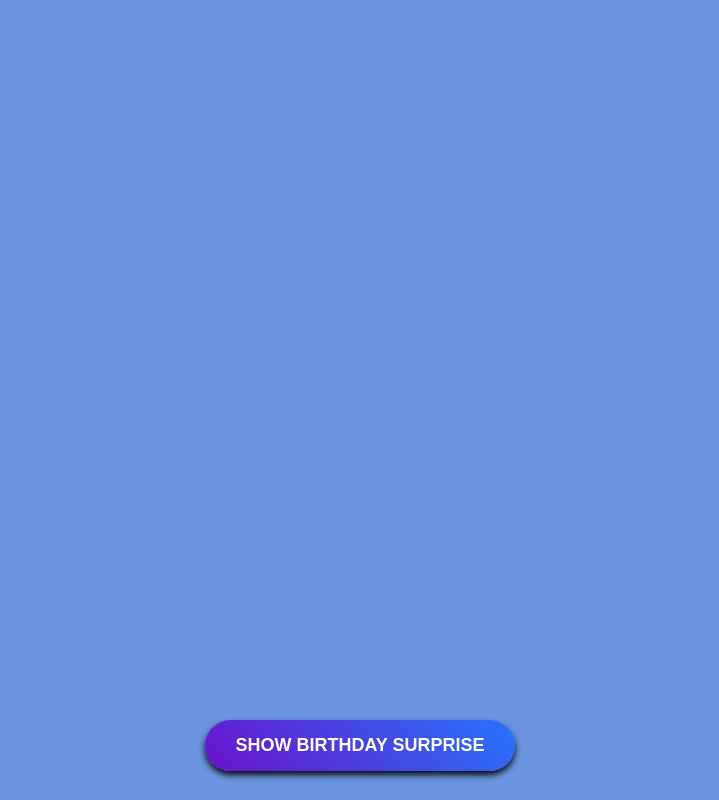
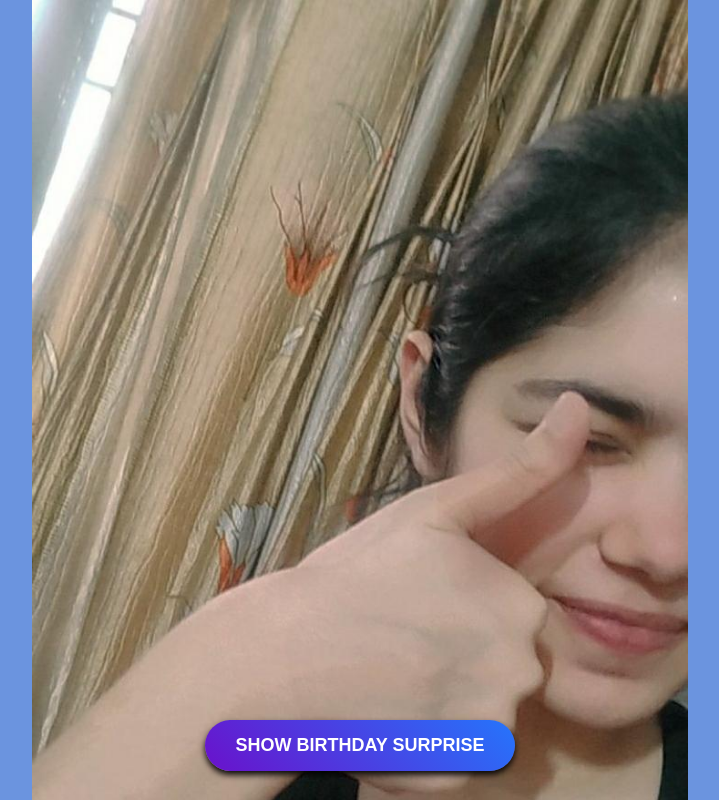
Before and after one commit to anhad01/images, a plain HTML site: page index.html in a window 1280 px wide. Shown: the whole page, without its empty margins (280-999 px from the left). Drawn offline with Linux system fonts and the light colour scheme.

Commit message:
Update index.html

```diff
--- a/index.html
+++ b/index.html
@@ -196,7 +196,7 @@
 </head>
 <body>
     <div id="what" class="what">
-        <img src="./what.jpg" width="656" alt="">
+        <img src="./Ok.jpg" width="656" alt="">
     </div>
     <div id="content" style="display:none;">
         <img src="https://github.com/anhad01/assignment/blob/main/java/%E2%80%94Pngtree%E2%80%94happy%20birthday%20banner%20bunting%20png_7683312.png?raw=true" class="top-banner">
```
